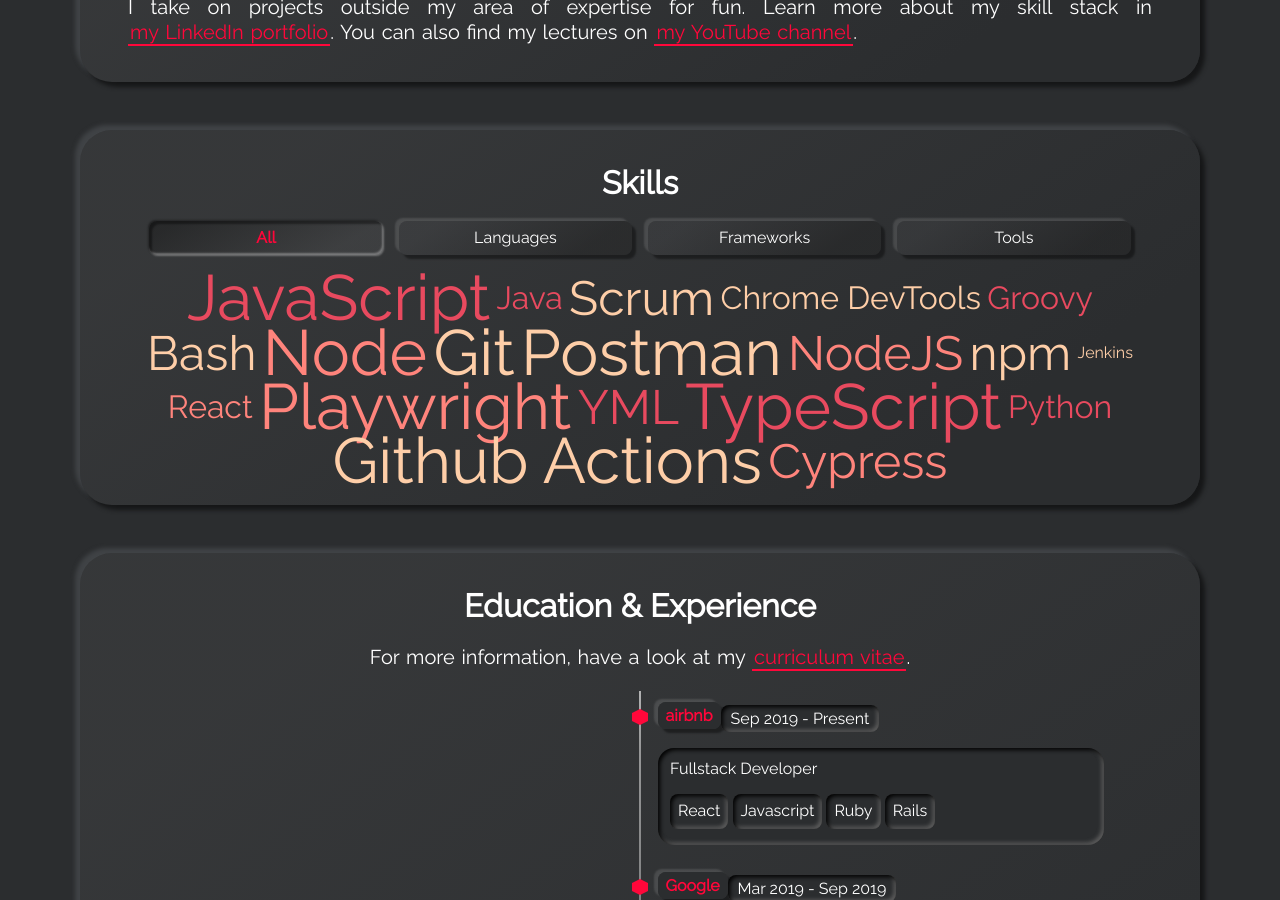
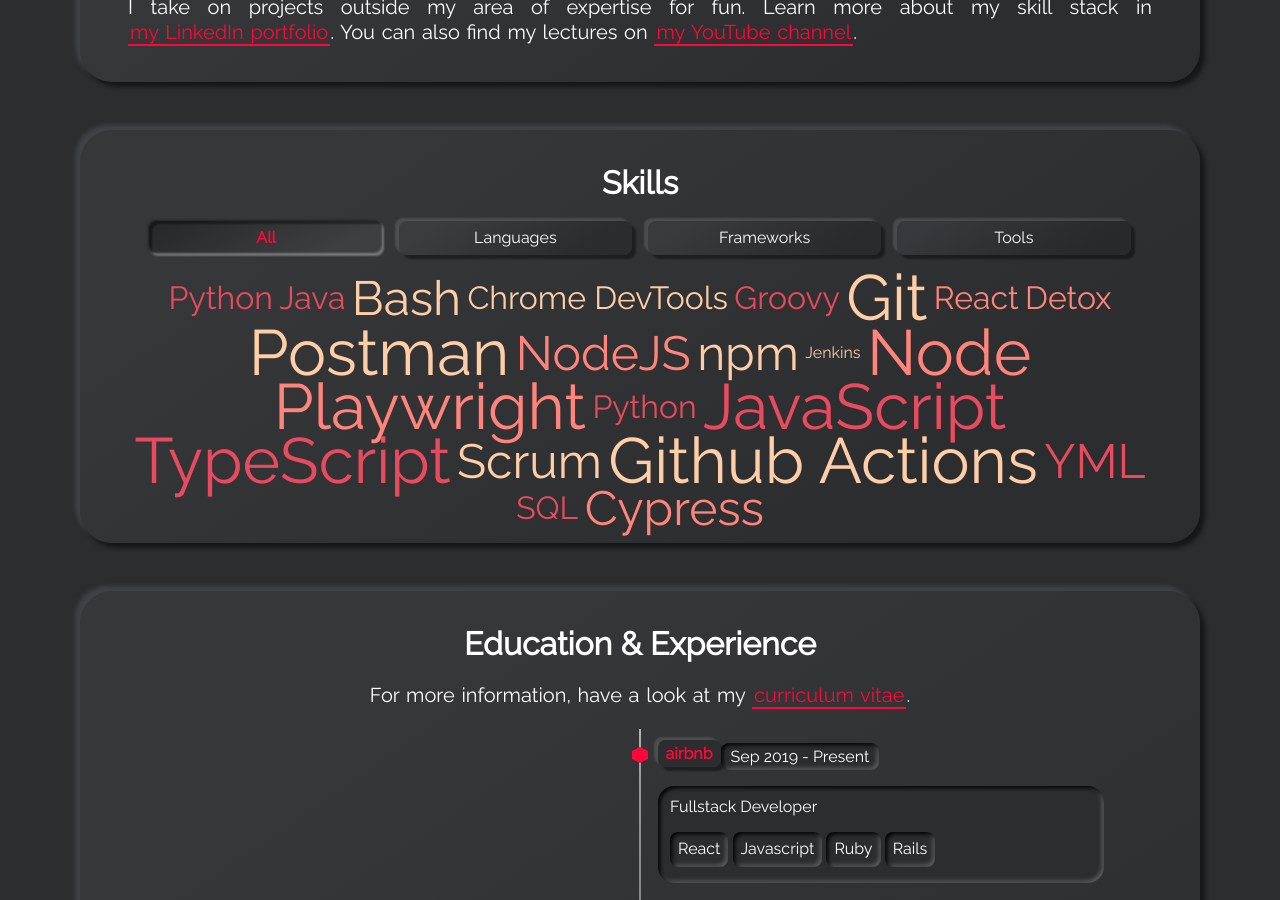
Before and after one commit to TheBookKnight/thebookknight.github.io, a Jekyll site: the page built from index.html, in a window 1280 px wide and 900 px high, scrolled down 1178 px. Built offline with Jekyll 4.4.1, drawn with Linux system fonts in a browser that asks for light colours.

Commit message:
9 - rebrand - update languages and frameworks

```diff
--- a/_data/skills-frameworks.yml
+++ b/_data/skills-frameworks.yml
@@ -19,3 +19,6 @@
 
 - name: NodeJS
   weight: 3
+
+- name: Detox
+  weight: 2
--- a/_data/skills-languages.yml
+++ b/_data/skills-languages.yml
@@ -22,3 +22,9 @@
 
 - name: YML
   weight: 3
+
+- name: SQL
+  weight: 2
+
+- name: Python
+  weight: 2
```
